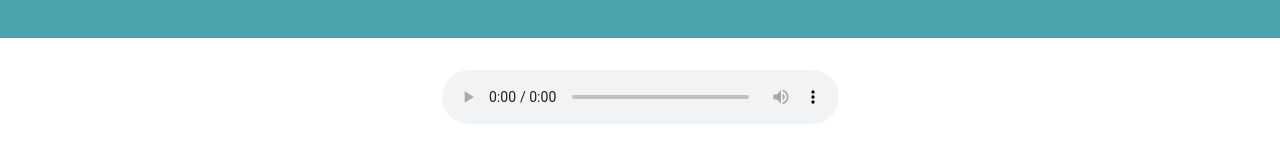
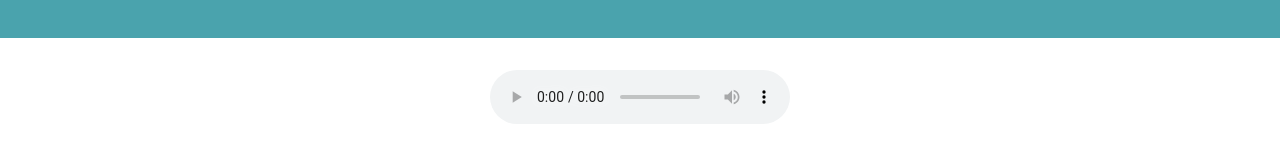
Before and after one commit to tim0thysun/boardgame-audio, a plain HTML site: page sound-a.html in a window 1280 px wide. Shown: the part 132-294 px from the top of the page. Drawn offline with nearby package versions, Linux system fonts and the light colour scheme.

Commit message:
Update sound-a.html

```diff
--- a/sound-a.html
+++ b/sound-a.html
@@ -26,8 +26,8 @@
       </div>
     </div>
 
-    <div class="mx-auto col-sm-4 col-sm-offset-4">
-      <audio controls style="width: 100%; max-width: 600px;">
+    <div class="container mx-auto text-center">
+      <audio controls>
         <source src="resources/ouch.mp3" />
       </audio>
     </div>
```
